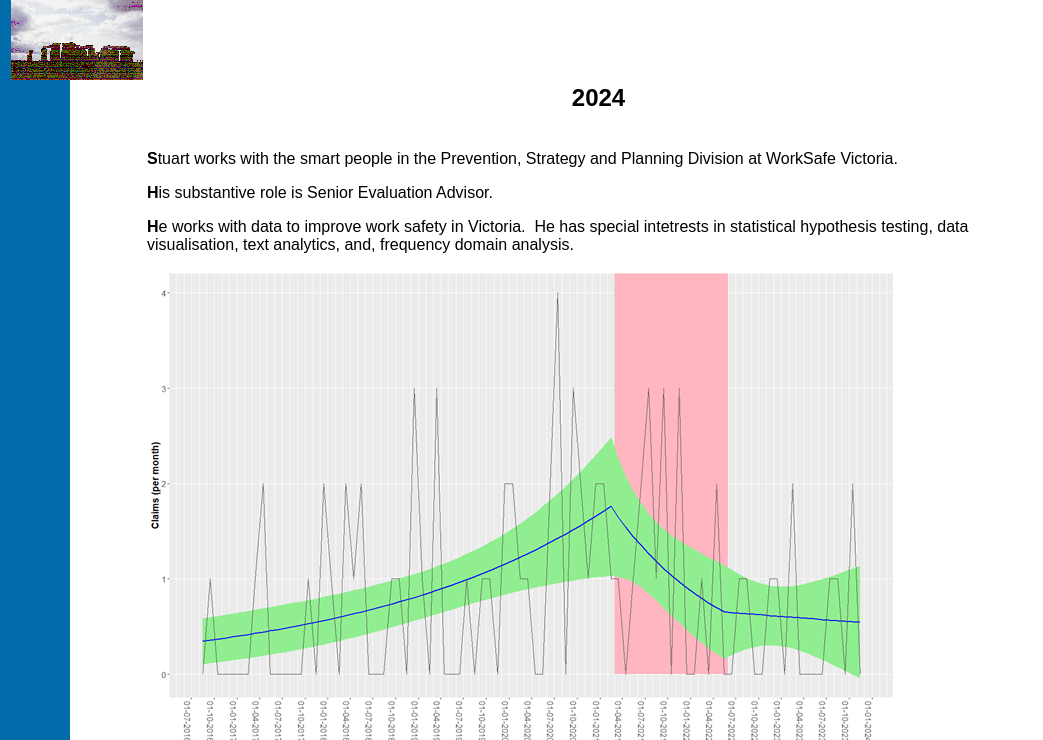
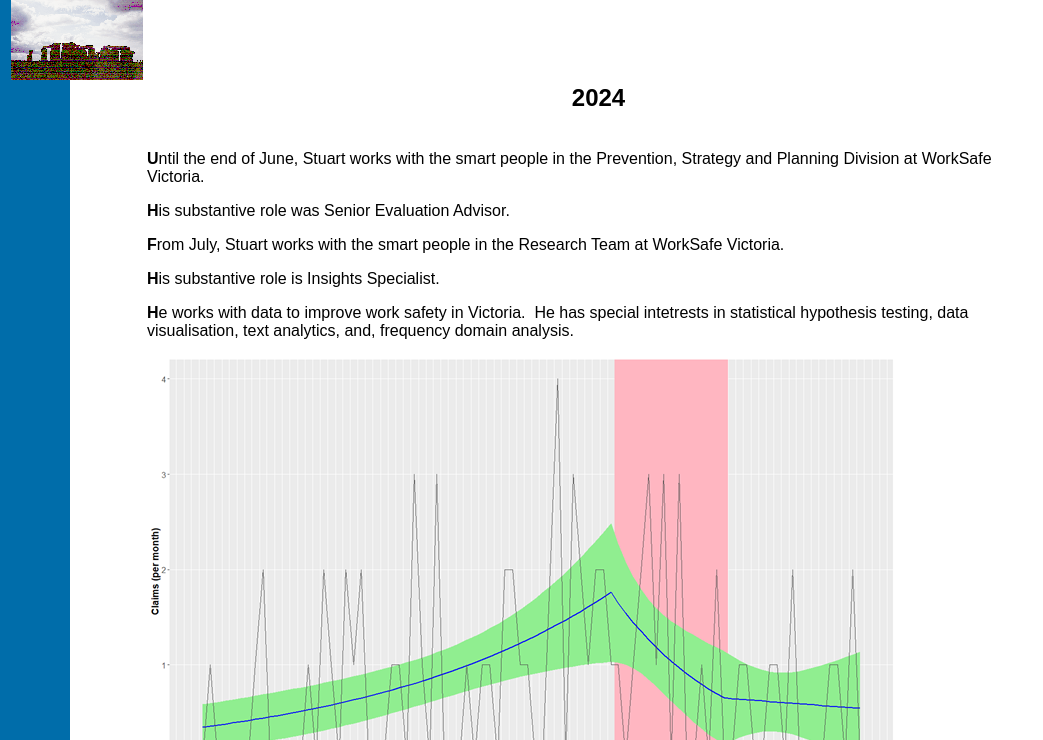
Before and after one commit to StuartPalmer2/spalm, a plain HTML site: page current.html in a window 1280 px wide. Shown: the part 41-781 px from the top of the page, without its empty margins (0-1043 px from the left). Drawn offline with Linux system fonts and the light colour scheme.

Commit message:
Add files via upload

```diff
--- a/current.html
+++ b/current.html
@@ -125,6 +125,8 @@
 
 
 
+
+
   <meta http-equiv="Content-Type" content="text/html; charset=iso-8859-1">
 
 
@@ -250,7 +252,12 @@
 
 
 
+
+
   <meta name="GENERATOR" content="Microsoft FrontPage 4.0">
+
+
+
 
 
 
@@ -508,6 +515,7 @@ a:hover { font-weight: normal; text-decoration: underline}
 
 
 
+
 <table border="0">
 
 
@@ -571,6 +579,7 @@ a:hover { font-weight: normal; text-decoration: underline}
 
 
 
+
   <tbody>
 
 
@@ -634,6 +643,7 @@ a:hover { font-weight: normal; text-decoration: underline}
 
 
 
+
     <tr>
 
 
@@ -697,6 +707,7 @@ a:hover { font-weight: normal; text-decoration: underline}
 
 
 
+
       <td>&nbsp; </td>
 
 
@@ -760,7 +771,9 @@ a:hover { font-weight: normal; text-decoration: underline}
 
 
 
+
       <td width="500">
+
 
 
 
@@ -887,6 +900,7 @@ he up to?</strong></font></p>
 
 
 
+
       </td>
 
 
@@ -950,6 +964,7 @@ he up to?</strong></font></p>
 
 
 
+
     </tr>
 
 
@@ -1013,6 +1028,7 @@ he up to?</strong></font></p>
 
 
 
+
     <tr>
 
 
@@ -1076,6 +1092,7 @@ he up to?</strong></font></p>
 
 
 
+
       <td><img src="shenge.gif" height="80" width="132"></td>
 
 
@@ -1139,6 +1156,7 @@ he up to?</strong></font></p>
 
 
 
+
       <td width="500">&nbsp;</td>
 
 
@@ -1202,6 +1220,7 @@ he up to?</strong></font></p>
 
 
 
+
     </tr>
 
 
@@ -1265,6 +1284,7 @@ he up to?</strong></font></p>
 
 
 
+
     <tr>
 
 
@@ -1328,6 +1348,7 @@ he up to?</strong></font></p>
 
 
 
+
       <td>&nbsp;</td>
 
 
@@ -1391,6 +1412,7 @@ he up to?</strong></font></p>
 
 
 
+
       <td width="500">
 
 
@@ -1454,6 +1476,7 @@ he up to?</strong></font></p>
 
 
 
+
       <h2 align="center"><font face="Arial">2024</font></h2>
 
 
@@ -1770,6 +1793,8 @@ he up to?</strong></font></p>
 
 
 
+
+
       <p style="background-color: rgb(255, 255, 255);"><br>
 
 
@@ -1787,10 +1812,17 @@ he up to?</strong></font></p>
 
 
 
-      <font face="Arial"><span style="font-weight: bold;"></span><span style="font-weight: bold;">S</span>tuart works with the smart people in the Prevention, Strategy and Planning Division at WorkSafe Victoria.</font></p>
-
-
-      <p style="background-color: rgb(255, 255, 255);"><font face="Arial"><span style="font-weight: bold;">H</span>is substantive role is Senior Evaluation Advisor.</font></p>
+
+      <font face="Arial"><span style="font-weight: bold;"></span><span style="font-weight: bold;">U</span>ntil the end of June, Stuart works with the smart people in the Prevention, Strategy and Planning Division at WorkSafe Victoria.</font></p>
+
+
+
+
+      <p style="background-color: rgb(255, 255, 255);"><font face="Arial"><span style="font-weight: bold;">H</span>is substantive role was Senior Evaluation Advisor.</font></p>
+      <p style="background-color: rgb(255, 255, 255);"><font face="Arial"><span style="font-weight: bold;">F</span>rom July, Stuart works with the smart people in the Research Team at WorkSafe Victoria.</font></p>
+      <p style="background-color: rgb(255, 255, 255);"><font face="Arial"><span style="font-weight: bold;">H</span>is substantive role is Insights Specialist.</font></p>
+
+
 
 
 
@@ -1803,7 +1835,11 @@ he up to?</strong></font></p>
 
       <p style="background-color: rgb(255, 255, 255);"><font face="Arial"><span style="font-weight: bold;">H</span>e works with data to improve work safety
 in Victoria. &nbsp;<span style="font-weight: bold;"></span>He has special intetrests in statistical hypothesis testing, data visualisation, text analytics, and, frequency domain analysis.</font></p>
+
+
       <p style="background-color: rgb(255, 255, 255);"><font face="Arial"><img style="width: 750px; height: 487px;" alt="" src="wsv5.png"></font></p>
+
+
       <p style="background-color: rgb(255, 255, 255);"><font face="Arial"><img style="width: 758px; height: 751px;" alt="" src="wsv4.png"></font></p>
 
 
@@ -1817,6 +1853,8 @@ in Victoria. &nbsp;<span style="font-weight: bold;"></span>He has special intetr
 
 
 
+
+
       <p style="background-color: rgb(255, 255, 255);"><font face="Arial"><img style="width: 903px; height: 488px;" alt="bubble chart" src="wsv1.png"></font></p>
 
 
@@ -1830,6 +1868,8 @@ in Victoria. &nbsp;<span style="font-weight: bold;"></span>He has special intetr
 
 
 
+
+
       <p style="background-color: rgb(255, 255, 255);"><font face="Arial"><img style="width: 662px; height: 476px;" alt="wavelet scalogram" src="wsv2.png"></font></p>
 
 
@@ -1843,6 +1883,8 @@ in Victoria. &nbsp;<span style="font-weight: bold;"></span>He has special intetr
 
 
 
+
+
       <p style="background-color: rgb(255, 255, 255);"><font face="Arial"><img style="width: 596px; height: 472px;" alt="MDS plot" src="wsv3.png"></font></p>
 
 
@@ -1862,7 +1904,11 @@ in Victoria. &nbsp;<span style="font-weight: bold;"></span>He has special intetr
 
 
 
+
+
       <p style="background-color: rgb(255, 255, 255);"><font face="Arial"><span style="font-weight: bold;">A</span> literature review on <a style="font-weight: bold;" href="https://safetyatworklit.wordpress.com/" target="_blank">Safety at Work</a>.</font></p>
+
+
 
 
 
@@ -1972,6 +2018,8 @@ longer work).</font></p>
 
 
 
+
+
       <p><font face="Arial"></font></p>
 
 
@@ -2097,6 +2145,8 @@ longer work).</font></p>
 
 
 
+
+
       <hr color="#000080" size="6">
 
 
@@ -2160,6 +2210,7 @@ longer work).</font></p>
 
 
 
+
       <p><font face="Arial">Back to Stuart's </font><a href="index.html"><font face="Arial">Home Page</font></a><font face="Arial">. <br>
 
 
@@ -2223,6 +2274,7 @@ longer work).</font></p>
 
 
 
+
 You can have a look at his list of </font><a href="papers.html"><font face="Arial">publications</font></a><font face="Arial">.&nbsp; </font></p>
 
 
@@ -2286,6 +2338,7 @@ You can have a look at his list of </font><a href="papers.html"><font face="Aria
 
 
 
+
       </td>
 
 
@@ -2349,6 +2402,7 @@ You can have a look at his list of </font><a href="papers.html"><font face="Aria
 
 
 
+
     </tr>
 
 
@@ -2412,6 +2466,7 @@ You can have a look at his list of </font><a href="papers.html"><font face="Aria
 
 
 
+
     <tr>
 
 
@@ -2475,6 +2530,7 @@ You can have a look at his list of </font><a href="papers.html"><font face="Aria
 
 
 
+
       <td>&nbsp;</td>
 
 
@@ -2538,6 +2594,7 @@ You can have a look at his list of </font><a href="papers.html"><font face="Aria
 
 
 
+
       <td width="500">
 
 
@@ -2601,6 +2658,7 @@ You can have a look at his list of </font><a href="papers.html"><font face="Aria
 
 
 
+
       <hr color="#000080" size="6">
 
 
@@ -2664,7 +2722,8 @@ You can have a look at his list of </font><a href="papers.html"><font face="Aria
 
 
 
-      <address> Last updated: 6 January&nbsp;2024
+
+      <address> Last updated: 11 July&nbsp;2024
 
 
 
@@ -2788,6 +2847,7 @@ You can have a look at his list of </font><a href="papers.html"><font face="Aria
 
 
 
+
       </td>
 
 
@@ -2851,7 +2911,10 @@ You can have a look at his list of </font><a href="papers.html"><font face="Aria
 
 
 
+
     </tr>
+
+
 
 
 
@@ -3040,5 +3103,6 @@ You can have a look at his list of </font><a href="papers.html"><font face="Aria
 
 
 
+
 </body>
 </html>
```
